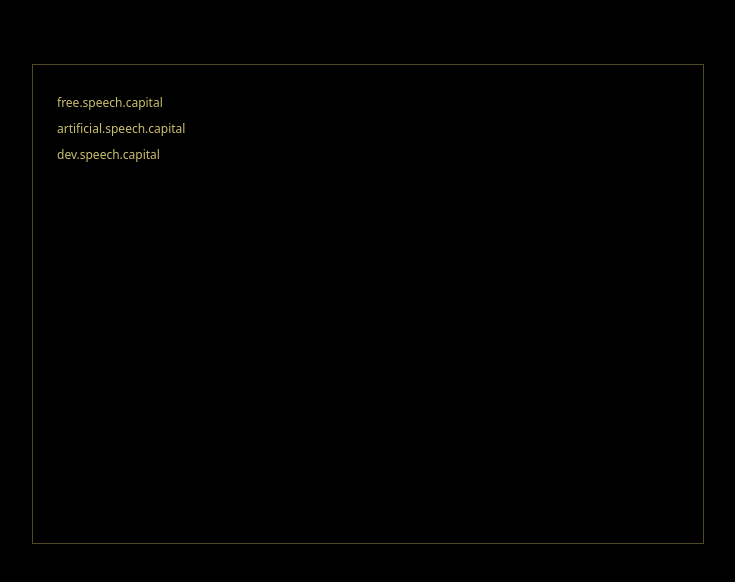
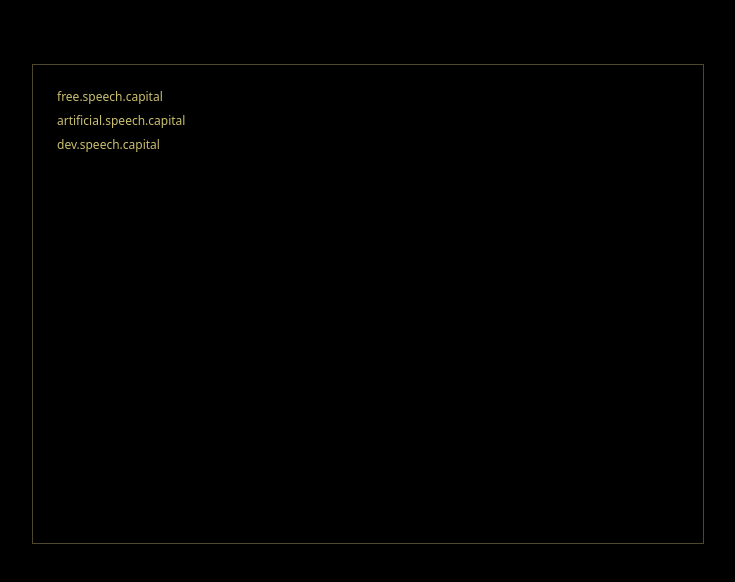
Before and after one commit to spchcap/speech.capital, a plain HTML site: page index.html in a window 1280 px wide. Shown: the whole page, without its empty margins (272-1007 px from the left). Drawn offline with nearby package versions, Linux system fonts and the light colour scheme.

Commit message:
Fix: Make spacing between links consistent

```diff
--- a/index.html
+++ b/index.html
@@ -16,21 +16,19 @@
       <div class="border border-yellow-200/30 min-h-[60vh] p-4 md:p-6 space-y-2">
         <a
           href="https://free.speech.capital"
-          class="inline-block text-yellow-200/80 hover:text-yellow-200 text-xs transition-colors"
+          class="block text-yellow-200/80 hover:text-yellow-200 text-xs transition-colors"
         >
           free.speech.capital
         </a>
-        <br>
         <a
           href="https://artificial.speech.capital"
-          class="inline-block text-yellow-200/80 hover:text-yellow-200 text-xs transition-colors"
+          class="block text-yellow-200/80 hover:text-yellow-200 text-xs transition-colors"
         >
           artificial.speech.capital
         </a>
-        <br>
         <a
           href="https://dev.speech.capital"
-          class="inline-block text-yellow-200/80 hover:text-yellow-200 text-xs transition-colors"
+          class="block text-yellow-200/80 hover:text-yellow-200 text-xs transition-colors"
         >
           dev.speech.capital
         </a>
```
